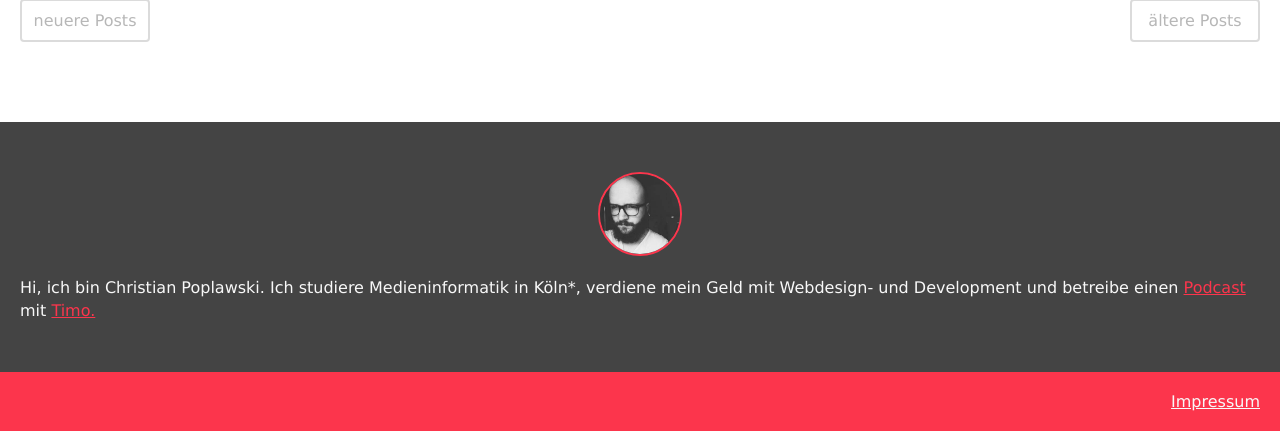
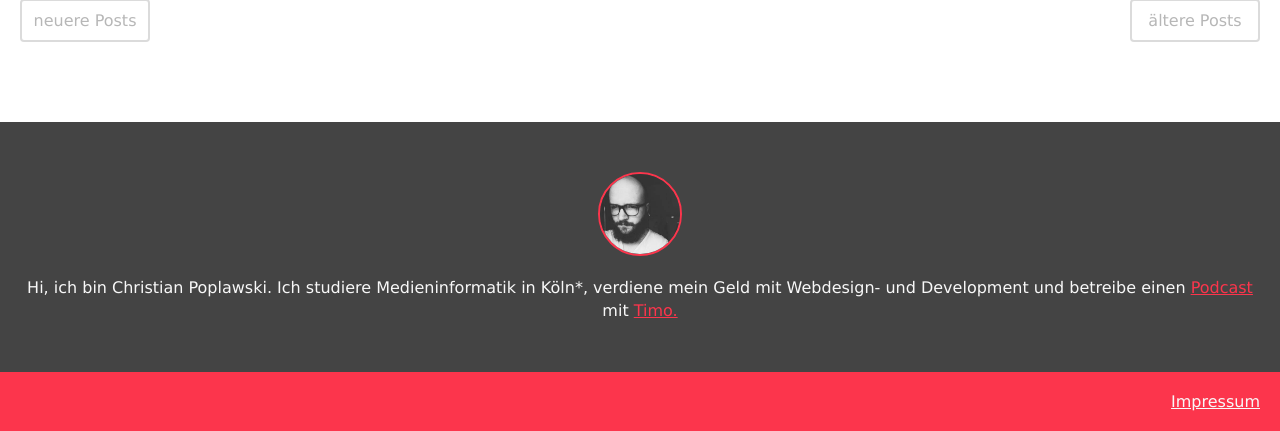
Before and after one commit to Plsr/crushed, a PHP site: page / in a window 1280 px wide. Shown: the part 514-945 px from the top of the page. Run offline with PHP 8.4, Linux system fonts and the light colour scheme.

Commit message:
Centered author info text

```diff
--- a/scss/layout/_author-info.scss
+++ b/scss/layout/_author-info.scss
@@ -11,5 +11,6 @@
 
   p {
     margin: 0;
+    text-align: center;
   }
 }
--- a/style.css
+++ b/style.css
@@ -500,4 +500,5 @@ h2.c_post-title {
   .author-info a {
     color: #FC354C; }
   .author-info p {
-    margin: 0; }
+    margin: 0;
+    text-align: center; }
```
